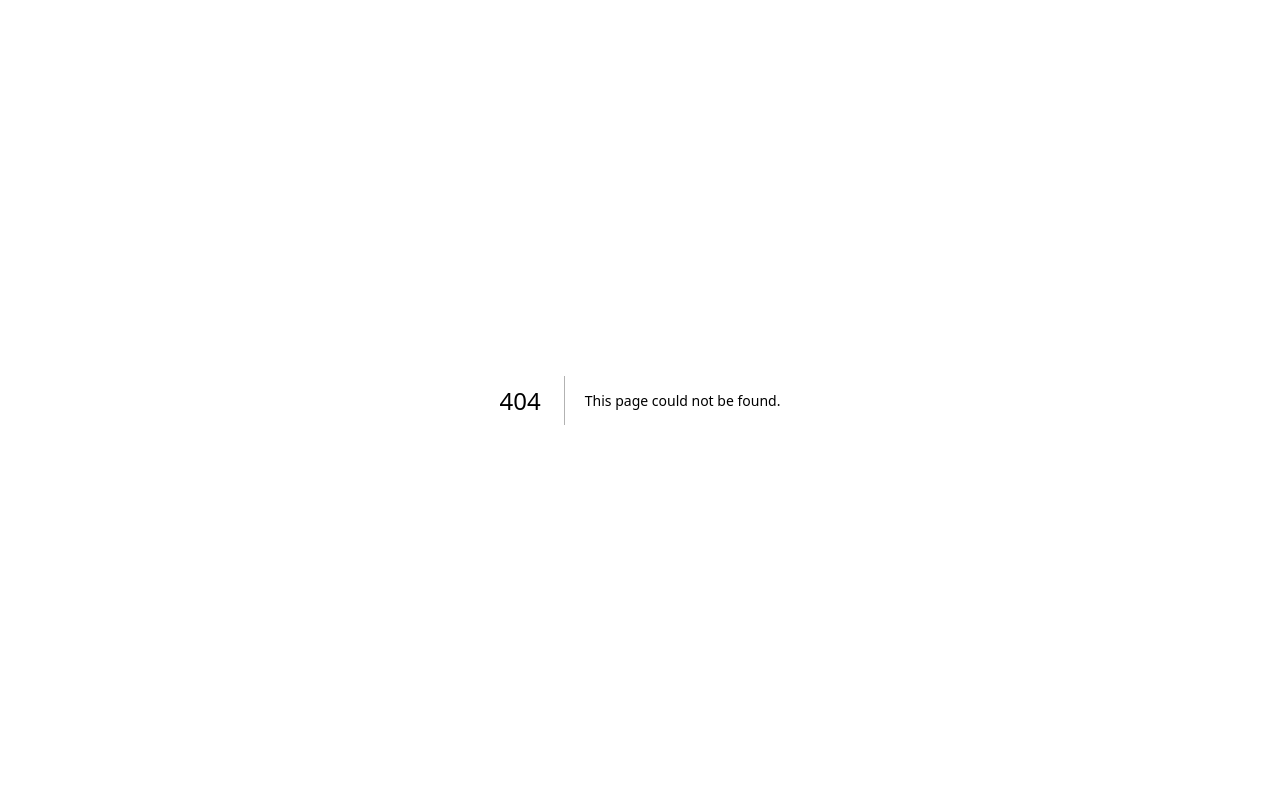
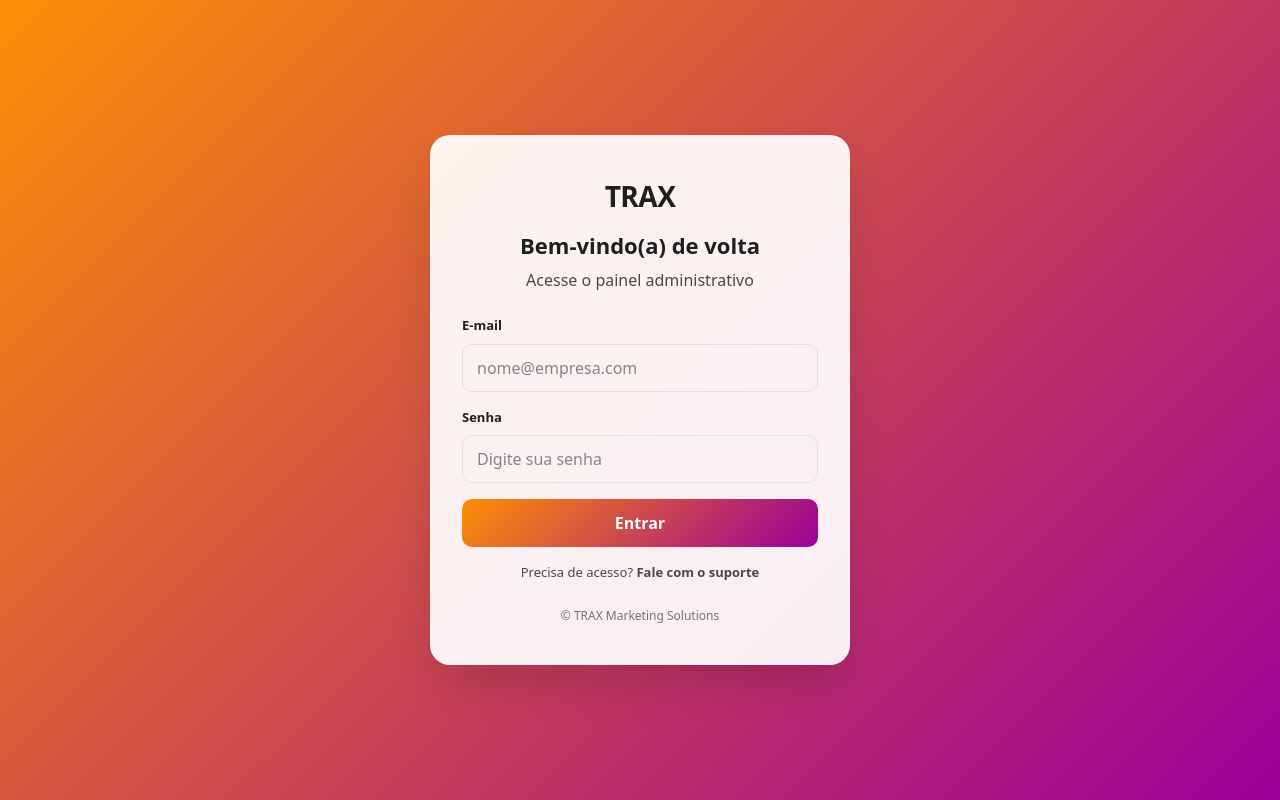
Before and after one commit to Trax-Software/traxx-front-end, a Next.js app: page /login in a window 1280 px wide. Before the commit this address had no page. Built offline with nearby package versions, Linux system fonts and the light colour scheme; no server answers.

Commit message:
feat: Login Form

```diff
--- /dev/null
+++ b/middleware.ts
@@ -0,0 +1,26 @@
+import { NextResponse, type NextRequest } from "next/server";
+
+export function middleware(req: NextRequest) {
+    const token = req.cookies.getAll().find((c) => c.name === "trax_token")?.value;
+
+    const isAdminRoute = req.nextUrl.pathname.startsWith("/admin");
+    const isLoginRoute = req.nextUrl.pathname.startsWith("/login");
+
+    if (isAdminRoute && !token) {
+        const url = req.nextUrl.clone();
+        url.pathname = "/login";
+        return NextResponse.redirect(url);
+    }
+
+    if (isLoginRoute && token) {
+        const url = req.nextUrl.clone();
+        url.pathname = "/admin";
+        return NextResponse.redirect(url);
+    }
+
+    return NextResponse.next();
+}
+
+export const config = {
+    matcher: ["/admin/:path*", "/login"],
+};
--- /dev/null
+++ b/src/app/(auth)/login/page.tsx
@@ -0,0 +1,38 @@
+import { LoginForm } from "@/components/auth/LoginForm";
+
+export default function LoginPage() {
+    return (
+        <main
+            style={{
+                minHeight: "100vh",
+                display: "grid",
+                placeItems: "center",
+                background: "linear-gradient(135deg, #FD8F06, #990099)",
+                padding: 24,
+            }}
+        >
+            <section
+                style={{
+                    width: "100%",
+                    maxWidth: 420,
+                    background: "rgba(255,255,255,0.92)",
+                    borderRadius: 20,
+                    padding: "40px 32px",
+                    boxShadow: "0 24px 48px -12px rgba(0,0,0,.18)",
+                }}
+            >
+                <div style={{ textAlign: "center", marginBottom: 24 }}>
+                    <div style={{ fontSize: 28, fontWeight: 800, letterSpacing: -0.5 }}>TRAX</div>
+                    <h1 style={{ marginTop: 12, fontSize: 22, fontWeight: 800 }}>Bem-vindo(a) de volta</h1>
+                    <p style={{ marginTop: 6, opacity: 0.8 }}>Acesse o painel administrativo</p>
+                </div>
+
+                <LoginForm />
+
+                <footer style={{ marginTop: 24, textAlign: "center", fontSize: 12, opacity: 0.6 }}>
+                    © TRAX Marketing Solutions
+                </footer>
+            </section>
+        </main>
+    );
+}
--- a/src/app/layout.tsx
+++ b/src/app/layout.tsx
@@ -1,5 +1,6 @@
 import './globals.css'
 import {ReactNode} from 'react'
+import {AuthProvider} from "@/context/AuthContext";
 
 
 export default function RootLayout({children}: { children: ReactNode }) {
@@ -7,9 +8,11 @@ export default function RootLayout({children}: { children: ReactNode }) {
         <>
             <html lang="pt-BR">
             <body className="min-h-screen">
-            <main>
-                {children}
-            </main>
+            <AuthProvider>
+                <main>
+                    {children}
+                </main>
+            </AuthProvider>
             </body>
             </html>
         </>
--- /dev/null
+++ b/src/app/services/api.ts
@@ -0,0 +1,22 @@
+import axios from "axios";
+import { getClientCookie } from "@/utils/cookies";
+
+export const api = axios.create({
+    baseURL: process.env.NEXT_PUBLIC_API_URL,
+    headers: {
+        "Content-Type": "application/json",
+        Accept: "application/json",
+    },
+});
+
+api.interceptors.request.use((config) => {
+    if (typeof window !== "undefined") {
+        const token = getClientCookie("trax_token");
+
+        if (token) {
+            config.headers = config.headers ?? {};
+            (config.headers as any).Authorization = `Bearer ${token}`;
+        }
+    }
+    return config;
+});
--- /dev/null
+++ b/src/app/services/auth.ts
@@ -0,0 +1,15 @@
+import { api } from "./api";
+
+export type SignInPayload = {
+    email: string;
+    password: string;
+};
+
+export type SignInResponse = {
+    accessToken: string;
+};
+
+export async function signIn(payload: SignInPayload) {
+    const { data } = await api.post<SignInResponse>("/v1/auth/sign-in", payload);
+    return data;
+}
--- a/src/components/auth/LoginForm.tsx
+++ b/src/components/auth/LoginForm.tsx
@@ -1,96 +1,105 @@
-'use client';
+"use client";
 
-import { useForm } from 'react-hook-form';
-import { yupResolver } from '@hookform/resolvers/yup';
-import { loginSchema, LoginFormData } from '@/lib/validators/loginSchema';
-import Button from '@/components/ui/Button';
-import Image from 'next/image';
-import Link from 'next/link';
-import { useAuth } from '@/context/AuthContext';
+import { useState } from "react";
+import { useRouter } from "next/navigation";
 
-export default function LoginForm() {
-    const { login } = useAuth();
+import { Button } from "@/components/ui/Button";
 
-    const {
-        register,
-        handleSubmit,
-        formState: { errors, isSubmitting },
-    } = useForm<LoginFormData>({
-        resolver: yupResolver(loginSchema),
-    });
+import axios from "axios";
+import {useAuth} from "@/context/AuthContext";
+import {Input} from "@/components/ui/Inputs";
 
-    const onSubmit = async ({ email, password }: LoginFormData) => {
-        await login(email, password);
-    };
+function isValidEmail(email: string) {
+    return /^[^\s@]+@[^\s@]+\.[^\s@]+$/.test(email);
+}
+
+export function LoginForm() {
+    const router = useRouter();
+    const { signInWithEmail } = useAuth();
+
+    const [email, setEmail] = useState("");
+    const [password, setPassword] = useState("");
+
+    const [loading, setLoading] = useState(false);
+    const [errorTop, setErrorTop] = useState<string | null>(null);
+    const [errors, setErrors] = useState<{ email?: string; password?: string }>({});
+
+    async function onSubmit(e: React.FormEvent) {
+        e.preventDefault();
+        setErrorTop(null);
+
+        const nextErrors: typeof errors = {};
+        if (!email) nextErrors.email = "Informe seu e-mail.";
+        else if (!isValidEmail(email)) nextErrors.email = "Informe um e-mail válido.";
+
+        if (!password) nextErrors.password = "Informe sua senha.";
+
+        setErrors(nextErrors);
+        if (Object.keys(nextErrors).length) return;
+
+        try {
+            setLoading(true);
+            await signInWithEmail({ email, password });
+
+            router.push("/admin");
+        } catch (err) {
+            if (axios.isAxiosError(err)) {
+                const msg = (err.response?.data as any)?.message;
+                if (Array.isArray(msg)) setErrorTop(msg.join(" • "));
+                else if (typeof msg === "string") setErrorTop(msg);
+                else setErrorTop("Falha ao entrar. Verifique suas credenciais.");
+            } else {
+                setErrorTop("Falha ao entrar. Tente novamente.");
+            }
+        } finally {
+            setLoading(false);
+        }
+    }
 
     return (
-        <div className="w-full max-w-lg mx-auto text-center">
-            <div className="flex justify-center">
-                {/*<Image*/}
-                {/*    src={logoForm}*/}
-                {/*    alt="Logo Traxx"*/}
-                {/*    width={300}*/}
-                {/*    height={300}*/}
-                {/*    priority*/}
-                {/*/>*/}
+        <form onSubmit={onSubmit} style={{ display: "grid", gap: 16 }}>
+            {errorTop ? (
+                <div
+                    style={{
+                        background: "#FEF2F1",
+                        border: "1px solid #D93025",
+                        color: "#D93025",
+                        padding: 12,
+                        borderRadius: 10,
+                        fontSize: 13,
+                        fontWeight: 600,
+                    }}
+                >
+                    {errorTop}
+                </div>
+            ) : null}
+
+            <Input
+                label="E-mail"
+                placeholder="nome@empresa.com"
+                value={email}
+                onChange={(e) => setEmail(e.target.value)}
+                error={errors.email}
+                autoComplete="email"
+            />
+
+            <Input
+                label="Senha"
+                placeholder="Digite sua senha"
+                type="password"
+                value={password}
+                onChange={(e) => setPassword(e.target.value)}
+                error={errors.password}
+                autoComplete="current-password"
+            />
+
+            <Button type="submit" loading={loading}>
+                Entrar
+            </Button>
+
+            <div style={{ textAlign: "center", fontSize: 13, opacity: 0.8 }}>
+                Precisa de acesso? <a href="#" style={{ fontWeight: 700 }}>Fale com o suporte</a>
             </div>
-
-            <h1 className="text-2xl md:text-3xl font-bold text-[var(--color-primary)] mb-4">
-                Flow+
-            </h1>
-
-            <form onSubmit={handleSubmit(onSubmit)} className="space-y-4">
-                <div>
-                    <input
-                        type="email"
-                        placeholder="E-mail"
-                        className={`w-full p-4 border rounded-lg focus:outline-none focus:ring-2 ${
-                            errors.email
-                                ? 'border-red-500 focus:ring-red-200'
-                                : 'border-gray-300 focus:ring-[var(--color-primary)]/50'
-                        }`}
-                        {...register('email')}
-                    />
-                    {errors.email && (
-                        <p className="text-red-500 text-sm mt-1">{errors.email.message}</p>
-                    )}
-                </div>
-
-                <div>
-                    <input
-                        type="password"
-                        placeholder="Senha"
-                        className={`w-full p-4 border rounded-lg focus:outline-none focus:ring-2 ${
-                            errors.password
-                                ? 'border-red-500 focus:ring-red-200'
-                                : 'border-gray-300 focus:ring-[var(--color-primary)]/50'
-                        }`}
-                        {...register('password')}
-                        disabled={isSubmitting}
-                    />
-                    <div className="text-right mt-2">
-                        <Link
-                            href="/esqueceu-sua-senha"
-                            className="text-sm font-semibold text-gray-500 hover:text-[var(--color-primary)]"
-                        >
-                            Esqueceu sua senha?
-                        </Link>
-                    </div>
-                    {errors.password && (
-                        <p className="text-red-500 text-sm mt-1">
-                            {errors.password.message}
-                        </p>
-                    )}
-                </div>
-
-                <Button
-                    type="submit"
-                    disabled={isSubmitting}
-                    className="w-full text-lg !py-4 !rounded-lg disabled:opacity-60 flex items-center justify-center gap-2"
-                >
-                    {isSubmitting ? 'Entrando…' : 'ENTRAR'}
-                </Button>
-            </form>
-        </div>
+        </form>
     );
 }
--- a/src/components/ui/Button.tsx
+++ b/src/components/ui/Button.tsx
@@ -1,26 +1,29 @@
-import { ComponentProps } from 'react';
+"use client";
 
-type ButtonVariant = 'primary' | 'secondary' | 'destructive';
+import React from "react";
 
-interface ButtonProps extends ComponentProps<'button'> {
-    variant?: ButtonVariant;
-}
+type Props = React.ButtonHTMLAttributes<HTMLButtonElement> & {
+    loading?: boolean;
+};
 
-export default function Button({ children, className, variant = 'primary', ...props }: ButtonProps) {
-    const baseStyle = "px-6 py-3 font-semibold rounded-md shadow-sm transition-colors duration-200 flex items-center justify-center gap-2";
-
-    const variantStyles: Record<ButtonVariant, string> = {
-        primary: "bg-[var(--color-primary)] text-white hover:bg-[var(--color-primary)]/85",
-        secondary: "bg-white border border-gray-300 text-gray-700 hover:bg-gray-100 hover:border-gray-400",
-        destructive: "bg-red-600 text-white hover:bg-red-700"
-    };
-
+export function Button({ loading, children, ...props }: Props) {
     return (
         <button
-            className={`${baseStyle} ${variantStyles[variant]} ${className}`}
             {...props}
+            disabled={props.disabled || loading}
+            style={{
+                height: 48,
+                width: "100%",
+                borderRadius: 10,
+                border: 0,
+                color: "white",
+                fontWeight: 700,
+                cursor: props.disabled || loading ? "not-allowed" : "pointer",
+                background: "linear-gradient(135deg, #FD8F06, #990099)",
+                opacity: props.disabled || loading ? 0.7 : 1,
+            }}
         >
-            {children}
+            {loading ? "Entrando..." : children}
         </button>
     );
 }
--- /dev/null
+++ b/src/components/ui/Inputs.tsx
@@ -0,0 +1,27 @@
+"use client";
+
+import React from "react";
+
+type Props = React.InputHTMLAttributes<HTMLInputElement> & {
+    label?: string;
+    error?: string;
+};
+
+export function Input({ label, error, ...props }: Props) {
+    return (
+        <div style={{ display: "grid", gap: 8 }}>
+            {label ? <label style={{ fontSize: 13, fontWeight: 600 }}>{label}</label> : null}
+            <input
+                {...props}
+                style={{
+                    height: 48,
+                    padding: "0 14px",
+                    borderRadius: 10,
+                    border: `1px solid ${error ? "#D93025" : "#DFE1E6"}`,
+                    outline: "none",
+                }}
+            />
+            {error ? <span style={{ color: "#D93025", fontSize: 12 }}>{error}</span> : null}
+        </div>
+    );
+}
--- /dev/null
+++ b/src/context/AuthContext.tsx
@@ -0,0 +1,65 @@
+"use client";
+
+import React, { createContext, useContext, useEffect, useMemo, useState } from "react";
+import {signIn, SignInPayload} from "@/app/services/auth";
+
+
+type AuthContextValue = {
+    token: string | null;
+    loading: boolean;
+    signInWithEmail: (payload: SignInPayload) => Promise<void>;
+    signOut: () => void;
+};
+
+const AuthContext = createContext<AuthContextValue | null>(null);
+
+function setCookie(name: string, value: string, days = 7) {
+    const expires = new Date(Date.now() + days * 864e5).toUTCString();
+    document.cookie = `${name}=${encodeURIComponent(value)}; expires=${expires}; path=/; samesite=lax`;
+}
+
+function deleteCookie(name: string) {
+    document.cookie = `${name}=; expires=Thu, 01 Jan 1970 00:00:00 GMT; path=/; samesite=lax`;
+}
+
+function getCookie(name: string) {
+    if (typeof document === "undefined") return undefined;
+    const match = document.cookie.match(new RegExp(`(?:^|; )${name}=([^;]*)`));
+    return match ? match[1] : undefined;
+}
+
+export function AuthProvider({ children }: { children: React.ReactNode }) {
+    const [token, setToken] = useState<string | null>(null);
+    const [loading, setLoading] = useState(true);
+
+    useEffect(() => {
+        const t = getCookie("trax_token");
+        if (t) setToken(decodeURIComponent(t));
+        setLoading(false);
+    }, []);
+
+    async function signInWithEmail(payload: SignInPayload) {
+        const data = await signIn(payload);
+
+        setCookie("trax_token", data.accessToken);
+        setToken(data.accessToken);
+    }
+
+    function signOut() {
+        deleteCookie("trax_token");
+        setToken(null);
+    }
+
+    const value = useMemo(
+        () => ({ token, loading, signInWithEmail, signOut }),
+        [token, loading]
+    );
+
+    return <AuthContext.Provider value={value}>{children}</AuthContext.Provider>;
+}
+
+export function useAuth() {
+    const ctx = useContext(AuthContext);
+    if (!ctx) throw new Error("useAuth must be used within AuthProvider");
+    return ctx;
+}
--- /dev/null
+++ b/src/utils/cookies.ts
@@ -0,0 +1,6 @@
+export function getClientCookie(name: string): string | undefined {
+    if (typeof document === "undefined") return undefined;
+
+    const match = document.cookie.match(new RegExp(`(?:^|; )${name}=([^;]*)`));
+    return match ? decodeURIComponent(match[1]) : undefined;
+}
```
